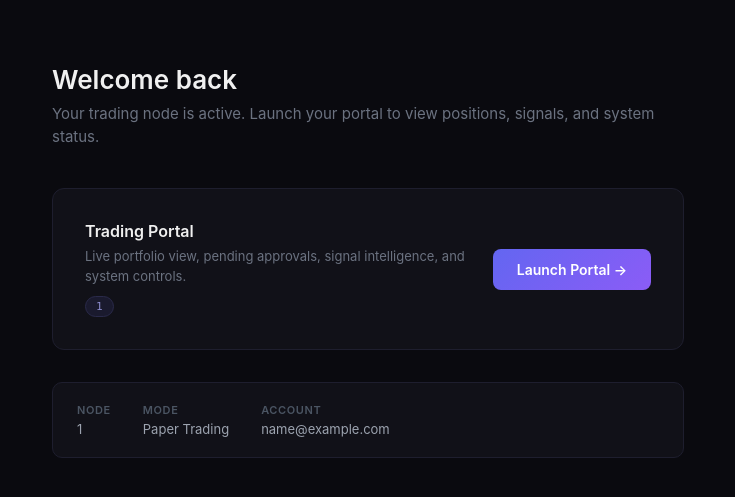
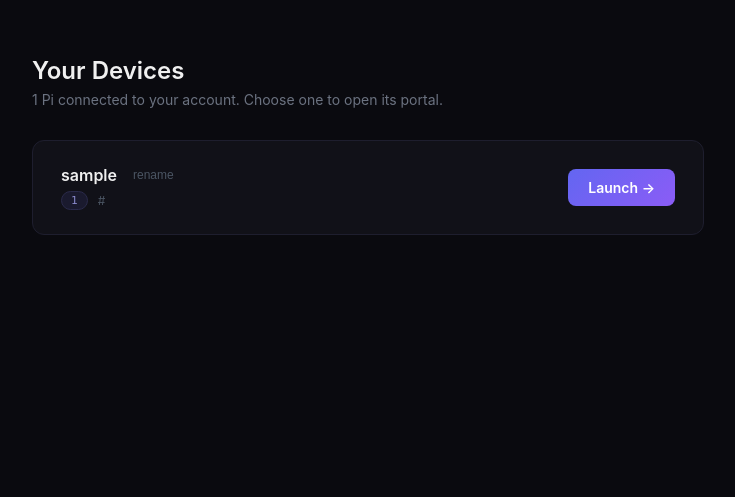
Before and after one commit to personalprometheus-blip/synthos-company, a Flask app: page /dashboard in a window 1280 px wide. Shown: the part 61-558 px from the top of the page, without its empty margins (272-1007 px from the left). Run offline with Flask 3, Linux system fonts and the light colour scheme; the visitor is signed in with stand-in values (Sample User, id 1); tables that the repository leaves empty hold one stand-in row (values such as "Sample post").

Commit message:
feat: multi-node device dashboard — users see all Pis, can nickname and launch each
- users table: remove node_url/node_id (single-node schema)
- new nodes table: user_id, node_id, node_url, nickname, active
- migration: auto-detects old schema and upgrades on first start
- /launch?node=<node_id>: SSO redirect to chosen node
- /rename POST: inline nickname updates via fetch
- create_user.py: --add-node and --remove-node commands, --nickname flag
- dashboard: card per device, inline rename with keyboard shortcuts

Co-Authored-By: Claude Sonnet 4.6 <noreply@anthropic.com>

```diff
--- a/login_server/app.py
+++ b/login_server/app.py
@@ -2,11 +2,11 @@
 """
 login_server/app.py — Synthos Customer Login Server
 Customer-facing authentication gateway. Validates credentials, issues a
-short-lived signed SSO token, and redirects the customer to their assigned
+short-lived signed SSO token, and redirects the customer to their chosen
 retail node portal.
 
 Runs on company node (port 5050).
-Customers hit: portal.synth-cloud.com → this app → app.synth-cloud.com/sso?t=...
+Customers hit: portal.synth-cloud.com → this app → <node_url>/sso?t=...
 """
 
 import os
@@ -18,7 +18,7 @@ from datetime import timedelta
 
 from flask import (
     Flask, request, session, redirect, url_for,
-    render_template, g, flash
+    render_template, g, flash, jsonify
 )
 from werkzeug.security import generate_password_hash, check_password_hash
 from itsdangerous import URLSafeTimedSerializer, SignatureExpired, BadSignature
@@ -29,7 +29,6 @@ log = logging.getLogger("login_server")
 
 # ── Config ────────────────────────────────────────────────────────────────────
 
-# Load company.env if present
 _env_file = os.path.join(os.path.dirname(os.path.dirname(os.path.abspath(__file__))), "company.env")
 if os.path.exists(_env_file):
     with open(_env_file) as f:
@@ -39,14 +38,14 @@ if os.path.exists(_env_file):
                 k, v = line.split("=", 1)
                 os.environ.setdefault(k.strip(), v.strip())
 
-SSO_SECRET       = os.environ.get("SSO_SECRET", "")
-DATABASE_PATH    = os.environ.get("DATABASE_PATH", "/home/pi/synthos/synthos_build/data/company.db")
-PORT             = int(os.environ.get("LOGIN_SERVER_PORT", 5050))
-SESSION_SECRET   = os.environ.get("LOGIN_SESSION_SECRET", secrets.token_hex(32))
-SSO_TOKEN_TTL    = 900  # 15 minutes
+SSO_SECRET     = os.environ.get("SSO_SECRET", "")
+DATABASE_PATH  = os.environ.get("DATABASE_PATH", "/home/pi/synthos/synthos_build/data/company.db")
+PORT           = int(os.environ.get("LOGIN_SERVER_PORT", 5050))
+SESSION_SECRET = os.environ.get("LOGIN_SESSION_SECRET", secrets.token_hex(32))
+SSO_TOKEN_TTL  = 900  # 15 minutes
 
 if not SSO_SECRET:
-    log.warning("SSO_SECRET not set — SSO tokens will not be verifiable by the retail portal")
+    log.warning("SSO_SECRET not set — SSO tokens will not be verifiable by retail portals")
 
 # ── Flask app ─────────────────────────────────────────────────────────────────
 
@@ -68,26 +67,91 @@ def close_db(e=None):
     if db:
         db.close()
 
-def init_users_table():
-    """Create users table if it doesn't exist. Safe to call on every start."""
+def init_tables():
+    """Create or migrate tables. Safe to call on every start."""
     try:
         db = sqlite3.connect(DATABASE_PATH)
+        db.row_factory = sqlite3.Row
+
+        # Check if users table exists and if it has the old schema (node_url column)
+        existing = db.execute(
+            "SELECT name FROM sqlite_master WHERE type='table' AND name='users'"
+        ).fetchone()
+
+        if existing:
+            cols = [row[1] for row in db.execute("PRAGMA table_info(users)").fetchall()]
+            if "node_url" in cols:
+                log.info("Migrating users table from single-node to multi-node schema")
+                old_rows = db.execute(
+                    "SELECT id, email, password_hash, node_url, node_id, active, created_at FROM users"
+                ).fetchall()
+                db.execute("ALTER TABLE users RENAME TO users_old")
+                db.execute("""
+                    CREATE TABLE users (
+                        id            INTEGER PRIMARY KEY AUTOINCREMENT,
+                        email         TEXT UNIQUE NOT NULL,
+                        password_hash TEXT NOT NULL,
+                        active        INTEGER DEFAULT 1,
+                        created_at    TEXT DEFAULT (datetime('now'))
+                    )
+                """)
+                for r in old_rows:
+                    db.execute(
+                        "INSERT INTO users (id, email, password_hash, active, created_at) VALUES (?, ?, ?, ?, ?)",
+                        (r["id"], r["email"], r["password_hash"], r["active"], r["created_at"])
+                    )
+                db.execute("DROP TABLE users_old")
+                db.commit()
+                log.info(f"Migrated {len(old_rows)} user(s) — node data moved to nodes table below")
+
+                # Seed nodes from migrated user data
+                db.execute("""
+                    CREATE TABLE IF NOT EXISTS nodes (
+                        id         INTEGER PRIMARY KEY AUTOINCREMENT,
+                        user_id    INTEGER NOT NULL REFERENCES users(id),
+                        node_id    TEXT NOT NULL,
+                        node_url   TEXT NOT NULL,
+                        nickname   TEXT DEFAULT '',
+                        active     INTEGER DEFAULT 1,
+                        created_at TEXT DEFAULT (datetime('now'))
+                    )
+                """)
+                for r in old_rows:
+                    if r["node_url"] and r["node_id"]:
+                        db.execute(
+                            "INSERT INTO nodes (user_id, node_id, node_url) VALUES (?, ?, ?)",
+                            (r["id"], r["node_id"], r["node_url"])
+                        )
+                db.commit()
+                log.info("Node data seeded from old users table")
+        else:
+            db.execute("""
+                CREATE TABLE IF NOT EXISTS users (
+                    id            INTEGER PRIMARY KEY AUTOINCREMENT,
+                    email         TEXT UNIQUE NOT NULL,
+                    password_hash TEXT NOT NULL,
+                    active        INTEGER DEFAULT 1,
+                    created_at    TEXT DEFAULT (datetime('now'))
+                )
+            """)
+            db.commit()
+
         db.execute("""
-            CREATE TABLE IF NOT EXISTS users (
-                id           INTEGER PRIMARY KEY AUTOINCREMENT,
-                email        TEXT UNIQUE NOT NULL,
-                password_hash TEXT NOT NULL,
-                node_url     TEXT NOT NULL,
-                node_id      TEXT NOT NULL,
-                active       INTEGER DEFAULT 1,
-                created_at   TEXT DEFAULT (datetime('now'))
+            CREATE TABLE IF NOT EXISTS nodes (
+                id         INTEGER PRIMARY KEY AUTOINCREMENT,
+                user_id    INTEGER NOT NULL REFERENCES users(id),
+                node_id    TEXT NOT NULL,
+                node_url   TEXT NOT NULL,
+                nickname   TEXT DEFAULT '',
+                active     INTEGER DEFAULT 1,
+                created_at TEXT DEFAULT (datetime('now'))
             )
         """)
         db.commit()
         db.close()
-        log.info("users table ready")
+        log.info("Tables ready")
     except Exception as e:
-        log.error(f"Failed to init users table: {e}")
+        log.error(f"Failed to init tables: {e}")
 
 # ── Auth helpers ──────────────────────────────────────────────────────────────
 
@@ -97,12 +161,18 @@ def current_user():
     if not email:
         return None
     try:
-        row = get_db().execute(
+        return get_db().execute(
             "SELECT * FROM users WHERE email = ? AND active = 1", (email,)
         ).fetchone()
-        return row
     except Exception:
         return None
+
+def get_user_nodes(user_id):
+    """Return all active nodes for a user."""
+    return get_db().execute(
+        "SELECT * FROM nodes WHERE user_id = ? AND active = 1 ORDER BY created_at",
+        (user_id,)
+    ).fetchall()
 
 def make_sso_token(email: str) -> str:
     s = URLSafeTimedSerializer(SSO_SECRET)
@@ -141,7 +211,7 @@ def login():
             if user and check_password_hash(user["password_hash"], password):
                 session.permanent = True
                 session["user_email"] = email
-                log.info(f"Login: {email} → {user['node_id']}")
+                log.info(f"Login: {email}")
                 return redirect(url_for("dashboard"))
             else:
                 error = "Incorrect email or password."
@@ -155,25 +225,65 @@ def dashboard():
     user = current_user()
     if not user:
         return redirect(url_for("login"))
-    return render_template("dashboard.html", user=user)
+    nodes = get_user_nodes(user["id"])
+    return render_template("dashboard.html", user=user, nodes=nodes)
 
 
 @app.route("/launch")
 def launch():
-    """Issues SSO token and redirects customer to their retail node portal."""
+    """Issues SSO token and redirects customer to their chosen retail node portal."""
     user = current_user()
     if not user:
         return redirect(url_for("login"))
 
+    node_id = request.args.get("node", "").strip()
+    if not node_id:
+        return redirect(url_for("dashboard"))
+
+    node = get_db().execute(
+        "SELECT * FROM nodes WHERE user_id = ? AND node_id = ? AND active = 1",
+        (user["id"], node_id)
+    ).fetchone()
+
+    if not node:
+        log.warning(f"Launch failed: node '{node_id}' not found for {user['email']}")
+        return redirect(url_for("dashboard"))
+
     if not SSO_SECRET:
         log.error("SSO_SECRET not configured — cannot issue token")
-        return render_template("dashboard.html", user=user,
+        nodes = get_user_nodes(user["id"])
+        return render_template("dashboard.html", user=user, nodes=nodes,
                                error="Portal access is not configured yet. Contact support.")
 
     token = make_sso_token(user["email"])
-    target = f"{user['node_url'].rstrip('/')}/sso?t={token}"
-    log.info(f"SSO redirect: {user['email']} → {user['node_id']}")
+    target = f"{node['node_url'].rstrip('/')}/sso?t={token}"
+    log.info(f"SSO redirect: {user['email']} → {node['node_id']} ({node['node_url']})")
     return redirect(target)
+
+
+@app.route("/rename", methods=["POST"])
+def rename():
+    """Update nickname for a node."""
+    user = current_user()
+    if not user:
+        return jsonify({"ok": False, "error": "not logged in"}), 401
+
+    node_id  = request.form.get("node_id", "").strip()
+    nickname = request.form.get("nickname", "").strip()
+
+    if not node_id:
+        return jsonify({"ok": False, "error": "missing node_id"}), 400
+
+    c = get_db().execute(
+        "UPDATE nodes SET nickname = ? WHERE user_id = ? AND node_id = ?",
+        (nickname, user["id"], node_id)
+    )
+    get_db().commit()
+
+    if c.rowcount:
+        log.info(f"Renamed: {user['email']} → {node_id} = '{nickname}'")
+        return jsonify({"ok": True})
+    return jsonify({"ok": False, "error": "node not found"}), 404
 
 
 @app.route("/logout")
@@ -187,6 +297,6 @@ def logout():
 # ── Run ───────────────────────────────────────────────────────────────────────
 
 if __name__ == "__main__":
-    init_users_table()
+    init_tables()
     log.info(f"Login server starting on port {PORT}")
     app.run(host="0.0.0.0", port=PORT, debug=False, threaded=True)
--- a/login_server/templates/dashboard.html
+++ b/login_server/templates/dashboard.html
@@ -3,7 +3,7 @@
 <head>
   <meta charset="UTF-8">
   <meta name="viewport" content="width=device-width, initial-scale=1.0">
-  <title>Synthos — Dashboard</title>
+  <title>Synthos — Your Devices</title>
   <style>
     *, *::before, *::after { box-sizing: border-box; margin: 0; padding: 0; }
 
@@ -67,63 +67,160 @@
       text-decoration: none;
     }
 
-    .logout-link:hover {
-      text-decoration: underline;
-    }
+    .logout-link:hover { text-decoration: underline; }
 
     /* ── Main ── */
     main {
-      max-width: 680px;
-      margin: 64px auto;
+      max-width: 720px;
+      margin: 56px auto;
       padding: 0 24px;
     }
 
-    .welcome {
-      margin-bottom: 40px;
+    .page-header {
+      margin-bottom: 32px;
     }
 
-    .welcome h1 {
-      font-size: 26px;
-      font-weight: 600;
-      color: #f0f0f0;
-      margin-bottom: 8px;
-    }
-
-    .welcome p {
-      font-size: 15px;
-      color: #6b7280;
-      line-height: 1.5;
-    }
-
-    /* ── Portal card ── */
-    .portal-card {
-      background: #111118;
-      border: 1px solid #1e1e2e;
-      border-radius: 12px;
-      padding: 32px;
-      display: flex;
-      align-items: center;
-      justify-content: space-between;
-      gap: 24px;
-    }
-
-    .portal-info h2 {
-      font-size: 16px;
+    .page-header h1 {
+      font-size: 24px;
       font-weight: 600;
       color: #f0f0f0;
       margin-bottom: 6px;
     }
 
-    .portal-info p {
+    .page-header p {
+      font-size: 14px;
+      color: #6b7280;
+    }
+
+    /* ── Error / notice ── */
+    .error-banner {
+      background: #2d1515;
+      border: 1px solid #5c1a1a;
+      border-radius: 8px;
+      padding: 12px 16px;
       font-size: 13px;
+      color: #f87171;
+      margin-bottom: 24px;
+    }
+
+    /* ── Node cards ── */
+    .node-list {
+      display: flex;
+      flex-direction: column;
+      gap: 14px;
+    }
+
+    .node-card {
+      background: #111118;
+      border: 1px solid #1e1e2e;
+      border-radius: 12px;
+      padding: 24px 28px;
+      display: flex;
+      align-items: center;
+      justify-content: space-between;
+      gap: 20px;
+      transition: border-color 0.15s;
+    }
+
+    .node-card:hover {
+      border-color: #2e2e4e;
+    }
+
+    .node-info {
+      flex: 1;
+      min-width: 0;
+    }
+
+    /* Static name view */
+    .node-name-row {
+      display: flex;
+      align-items: center;
+      gap: 10px;
+      margin-bottom: 6px;
+    }
+
+    .node-name {
+      font-size: 16px;
+      font-weight: 600;
+      color: #f0f0f0;
+      white-space: nowrap;
+      overflow: hidden;
+      text-overflow: ellipsis;
+    }
+
+    .rename-btn {
+      background: none;
+      border: none;
+      color: #4b5563;
+      font-size: 12px;
+      cursor: pointer;
+      padding: 2px 6px;
+      border-radius: 4px;
+      transition: color 0.15s;
+      white-space: nowrap;
+    }
+
+    .rename-btn:hover { color: #9ca3af; }
+
+    /* Inline rename form (hidden by default) */
+    .rename-form {
+      display: none;
+      align-items: center;
+      gap: 8px;
+      margin-bottom: 6px;
+    }
+
+    .rename-form.visible { display: flex; }
+
+    .rename-input {
+      flex: 1;
+      padding: 5px 10px;
+      background: #1a1a24;
+      border: 1px solid #6366f1;
+      border-radius: 6px;
+      color: #e0e0e0;
+      font-size: 14px;
+      outline: none;
+      max-width: 260px;
+    }
+
+    .rename-save {
+      padding: 5px 12px;
+      background: #6366f1;
+      border: none;
+      border-radius: 6px;
+      color: #fff;
+      font-size: 13px;
+      font-weight: 500;
+      cursor: pointer;
+      transition: opacity 0.15s;
+    }
+
+    .rename-save:hover { opacity: 0.85; }
+
+    .rename-cancel {
+      padding: 5px 10px;
+      background: none;
+      border: 1px solid #2a2a3a;
+      border-radius: 6px;
       color: #6b7280;
-      line-height: 1.5;
+      font-size: 13px;
+      cursor: pointer;
+    }
+
+    .rename-cancel:hover { border-color: #4b5563; }
+
+    /* Node meta */
+    .node-meta {
+      display: flex;
+      align-items: center;
+      gap: 10px;
+      flex-wrap: wrap;
     }
 
     .node-badge {
       display: inline-block;
-      margin-top: 10px;
-      padding: 3px 10px;
+      padding: 2px 9px;
       background: #1a1a2e;
       border: 1px solid #2a2a4a;
       border-radius: 20px;
@@ -132,9 +229,25 @@
       font-family: 'SF Mono', 'Fira Code', monospace;
     }
 
+    .node-url {
+      font-size: 12px;
+      color: #4b5563;
+      white-space: nowrap;
+      overflow: hidden;
+      text-overflow: ellipsis;
+      max-width: 260px;
+    }
+
+    /* Actions */
+    .node-actions {
+      flex-shrink: 0;
+      display: flex;
+      gap: 10px;
+      align-items: center;
+    }
+
     .launch-btn {
-      flex-shrink: 0;
-      padding: 12px 24px;
+      padding: 10px 20px;
       background: linear-gradient(135deg, #6366f1, #8b5cf6);
       border: none;
       border-radius: 8px;
@@ -148,49 +261,30 @@
       white-space: nowrap;
     }
 
-    .launch-btn:hover {
-      opacity: 0.9;
+    .launch-btn:hover { opacity: 0.9; }
+
+    /* Empty state */
+    .empty-state {
+      text-align: center;
+      padding: 64px 32px;
+      background: #111118;
+      border: 1px dashed #2a2a3a;
+      border-radius: 12px;
+      color: #4b5563;
     }
 
-    /* ── Error ── */
-    .error-banner {
-      background: #2d1515;
-      border: 1px solid #5c1a1a;
-      border-radius: 8px;
-      padding: 12px 16px;
-      font-size: 13px;
-      color: #f87171;
-      margin-bottom: 24px;
+    .empty-state p {
+      font-size: 14px;
+      line-height: 1.6;
     }
 
-    /* ── Info row ── */
-    .info-row {
-      margin-top: 32px;
-      padding: 20px 24px;
-      background: #111118;
-      border: 1px solid #1e1e2e;
-      border-radius: 10px;
-      display: flex;
-      gap: 32px;
-    }
-
-    .info-item {
-      display: flex;
-      flex-direction: column;
-      gap: 4px;
-    }
-
-    .info-label {
-      font-size: 11px;
-      text-transform: uppercase;
-      letter-spacing: 0.6px;
-      color: #4b5563;
-      font-weight: 600;
-    }
-
-    .info-value {
-      font-size: 13px;
-      color: #9ca3af;
+    .empty-state code {
+      font-family: 'SF Mono', 'Fira Code', monospace;
+      font-size: 12px;
+      background: #1a1a2e;
+      padding: 2px 6px;
+      border-radius: 4px;
+      color: #8b8bcc;
     }
   </style>
 </head>
@@ -207,38 +301,98 @@
   </nav>
 
   <main>
-    <div class="welcome">
-      <h1>Welcome back</h1>
-      <p>Your trading node is active. Launch your portal to view positions, signals, and system status.</p>
+    <div class="page-header">
+      <h1>Your Devices</h1>
+      <p>
+        {% if nodes %}
+          {{ nodes | length }} Pi{% if nodes | length != 1 %}s{% endif %} connected to your account. Choose one to open its portal.
+        {% else %}
+          No devices connected yet.
+        {% endif %}
+      </p>
     </div>
 
     {% if error %}
     <div class="error-banner">{{ error }}</div>
     {% endif %}
 
-    <div class="portal-card">
-      <div class="portal-info">
-        <h2>Trading Portal</h2>
-        <p>Live portfolio view, pending approvals, signal intelligence, and system controls.</p>
-        <span class="node-badge">{{ user['node_id'] }}</span>
+    {% if nodes %}
+    <div class="node-list">
+      {% for node in nodes %}
+      <div class="node-card" id="card-{{ node['node_id'] }}">
+        <div class="node-info">
+
+          <!-- Static name row -->
+          <div class="node-name-row" id="view-{{ node['node_id'] }}">
+            <span class="node-name">{{ node['nickname'] if node['nickname'] else node['node_id'] }}</span>
+            <button class="rename-btn" onclick="showRename('{{ node['node_id'] }}', '{{ node['nickname'] if node['nickname'] else node['node_id'] }}')">rename</button>
+          </div>
+
+          <!-- Inline rename form -->
+          <div class="rename-form" id="rename-{{ node['node_id'] }}">
+            <input class="rename-input" id="rename-input-{{ node['node_id'] }}"
+                   type="text" placeholder="Nickname for this Pi"
+                   onkeydown="if(event.key==='Enter')saveRename('{{ node['node_id'] }}'); if(event.key==='Escape')cancelRename('{{ node['node_id'] }}')">
+            <button class="rename-save" onclick="saveRename('{{ node['node_id'] }}')">Save</button>
+            <button class="rename-cancel" onclick="cancelRename('{{ node['node_id'] }}')">Cancel</button>
+          </div>
+
+          <div class="node-meta">
+            <span class="node-badge">{{ node['node_id'] }}</span>
+            <span class="node-url">{{ node['node_url'] }}</span>
+          </div>
+        </div>
+
+        <div class="node-actions">
+          <a href="/launch?node={{ node['node_id'] }}" class="launch-btn">Launch →</a>
+        </div>
       </div>
-      <a href="/launch" class="launch-btn">Launch Portal →</a>
+      {% endfor %}
     </div>
 
-    <div class="info-row">
-      <div class="info-item">
-        <span class="info-label">Node</span>
-        <span class="info-value">{{ user['node_id'] }}</span>
-      </div>
-      <div class="info-item">
-        <span class="info-label">Mode</span>
-        <span class="info-value">Paper Trading</span>
-      </div>
-      <div class="info-item">
-        <span class="info-label">Account</span>
-        <span class="info-value">{{ user['email'] }}</span>
-      </div>
+    {% else %}
+    <div class="empty-state">
+      <p>No Pi nodes are attached to your account yet.<br>
+      Ask your administrator to add one using:<br><br>
+      <code>python3 create_user.py --add-node --email {{ user['email'] }} --node-url https://app.synth-cloud.com --node-id retail_1</code>
+      </p>
     </div>
+    {% endif %}
   </main>
+
+  <script>
+    function showRename(nodeId, current) {
+      document.getElementById('view-' + nodeId).style.display = 'none';
+      var form = document.getElementById('rename-' + nodeId);
+      form.classList.add('visible');
+      var input = document.getElementById('rename-input-' + nodeId);
+      input.value = current;
+      input.focus();
+      input.select();
+    }
+
+    function cancelRename(nodeId) {
+      document.getElementById('rename-' + nodeId).classList.remove('visible');
+      document.getElementById('view-' + nodeId).style.display = 'flex';
+    }
+
+    function saveRename(nodeId) {
+      var nickname = document.getElementById('rename-input-' + nodeId).value.trim();
+      var form = new FormData();
+      form.append('node_id', nodeId);
+      form.append('nickname', nickname);
+
+      fetch('/rename', { method: 'POST', body: form })
+        .then(function(r) { return r.json(); })
+        .then(function(data) {
+          if (data.ok) {
+            var display = nickname || nodeId;
+            var nameEl = document.querySelector('#view-' + nodeId + ' .node-name');
+            nameEl.textContent = display;
+            cancelRename(nodeId);
+          }
+        });
+    }
+  </script>
 </body>
 </html>
```
Also changed, not shown: login_server/create_user.py (+170 -29 lines).
